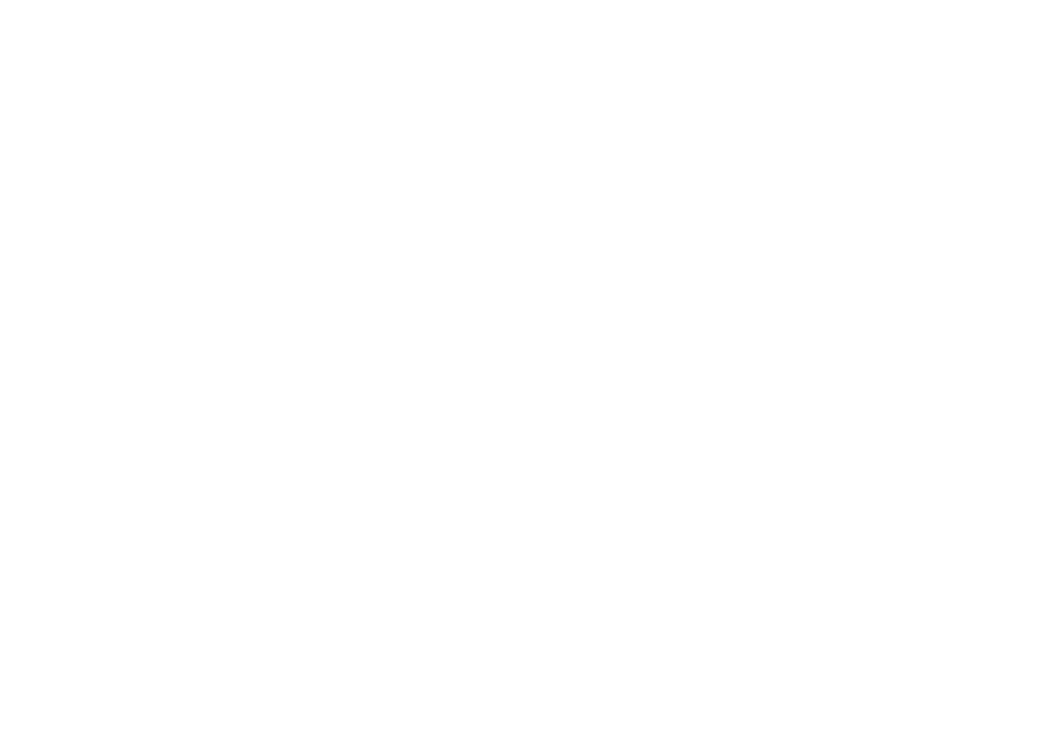
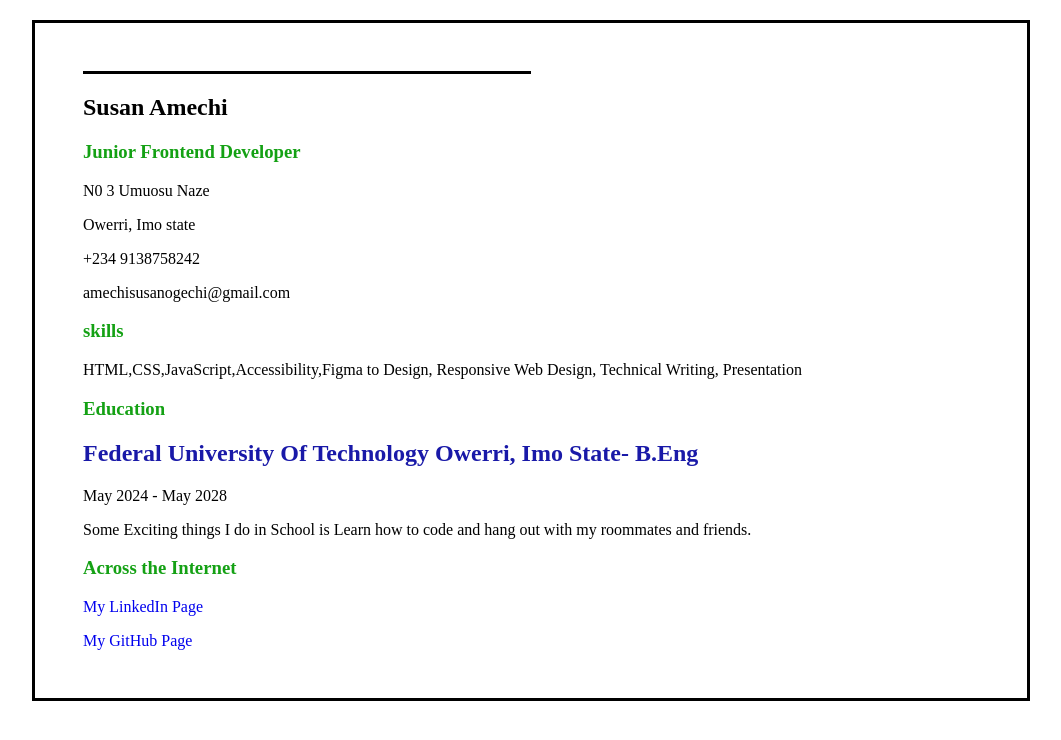
Before and after one commit to Susan-hue/Single-Page-CV, a plain HTML site: page index.html in a window 1280 px wide. Shown: the whole page, without its empty margins (109-1170 px from the left). Drawn offline with Linux system fonts and the light colour scheme.

Commit message:
initial commit

```diff
--- a/index.html
+++ b/index.html
@@ -7,6 +7,39 @@
     <link rel="stylesheet" href="style.css">
 </head>
 <body>
+    <main class="container">
+        <div class="horizontal-line"></div>
+        <section class="first-section">
+            <h1>Susan Amechi</h1>
+            <h3>Junior Frontend Developer</h3>
+            <div>
+                <p>N0 3 Umuosu Naze</p>
+                <p>Owerri, Imo state</p>
+                <p>+234 9138758242</p>
+                <p>amechisusanogechi@gmail.com</p>
+            </div>
+        </section>
+
+        <section>
+            <h3>skills</h3>
+            <p>HTML,CSS,JavaScript,Accessibility,Figma to Design, Responsive Web Design, Technical Writing, Presentation</p>
+        </section>
+
+        <section>
+            <h3>Education</h3>
+            <h2>Federal University Of Technology Owerri, Imo State- B.Eng</h2>
+            <p>May 2024 - May 2028</p>
+            <p>Some Exciting things I do in School is Learn how to code and hang out with my roommates and friends.</p>
+        </section>
+
+        <section>
+            <h3>Across the Internet</h3>
+            <p><a href="https://www.linkedin.com/in/susan-amechi-2b1302231/">My LinkedIn Page</a></p>
+            <a href="https://github.com/Susan-hue">My GitHub Page</a>
+        </section>
+
+
+    </main>
 
 </body>
 </html>
--- a/style.css
+++ b/style.css
@@ -0,0 +1,35 @@
+body {
+    margin: 0;
+    padding: 0;
+    display: flex;
+    align-items: center;
+    justify-content: center;
+  }
+
+.container {
+    width: 70%;
+    margin: 0 auto;
+    border:  3px solid black;
+    margin: 20px ;
+    padding: 3em 3em;
+
+}
+
+.horizontal-line{
+    background-color: black;
+    height: 3px;
+    width: 50%;
+
+
+}
+
+h3{
+    color: rgb(20, 161, 20);
+}
+h2{
+    color: rgb(25, 25, 168);
+}
+
+a{
+    text-decoration: none;
+}
```
